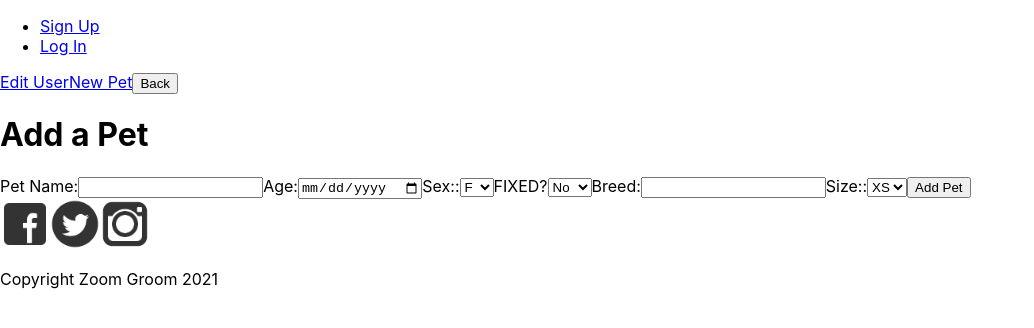
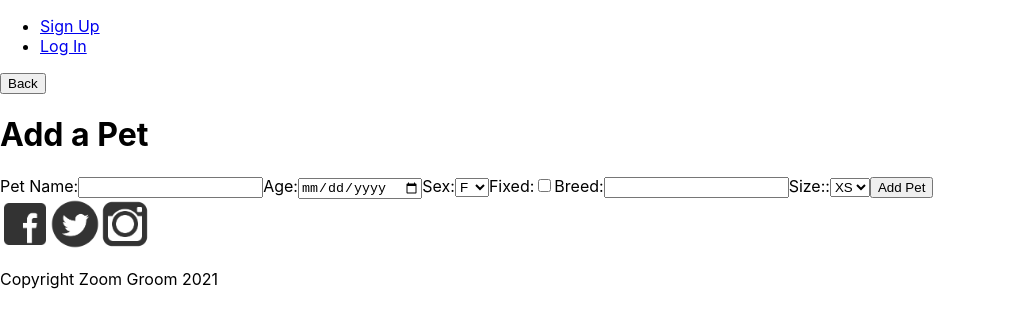
Before and after one commit to rubber-duck-friends/zoom-groom, a React (Create React App) app in the folder zoom-groom-client-2/: page /pet/new in a window 1280 px wide. Shown: the top 328 px of the page, without its empty margins (0-1034 px from the left). Built offline with nearby package versions, Linux system fonts and the light colour scheme.

Commit message:
feat(zoom-groom): add login sticking with refresh

```diff
--- a/zoom-groom-client-2/src/App.js
+++ b/zoom-groom-client-2/src/App.js
@@ -1,3 +1,4 @@
+import jwt_decode from "jwt-decode";
 import { useState } from "react";
 import {
   BrowserRouter as Router,
@@ -21,19 +22,21 @@ import AddPet from "./components/Pets/AddPet";
 import Roster from "./components/Staff/Roster";
 import Navbar from "./Navbar/Navbar";
 import Footer from "./Footer/Footer.jsx"
+import getUser from "./config/getUser";
+
 
 
 
 function App() {
-  const [user, setUser] = useState(null)
+  const jwt = localStorage.getItem("jwt")
+  const initialUserState = (jwt && getUser(jwt_decode(jwt).user_id)) || null
+  const [user, setUser] = useState(initialUserState)
 
   return (
     <div>
 
       <Router>
       <Navbar user={user} setUser={setUser}/>
-      <Link to="/user/edit">Edit User</Link>
-      <Link to="/pet/new">New Pet</Link>
         <Switch>
           <Route exact path="/" component={Home} />
           <Route path="/sign-up" render={()=><SignUp setUser={setUser}/>} />
--- a/zoom-groom-client-2/src/components/Pets/AddPet.jsx
+++ b/zoom-groom-client-2/src/components/Pets/AddPet.jsx
@@ -1,39 +1,39 @@
-import { useState } from "react"
-import { useHistory } from "react-router-dom"
-import BackButton from "../BackButton/BackButton"
-import addPet from "../../config/addPet"
-import TextInput from "../atom/TextInput"
-import DateInput from "../atom/DateInput"
-import Dropdown from "../atom/Dropdown"
+import { useState } from "react";
+import { useHistory } from "react-router-dom";
+import BackButton from "../BackButton/BackButton";
+import addPet from "../../config/addPet";
+import TextInput from "../atom/TextInput";
+import DateInput from "../atom/DateInput";
+import Dropdown from "../atom/Dropdown";
+import CheckboxInput from "../atom/CheckboxInput";
 
-
-const AddPet = ({user}) => {
-  const [petName, setPetName] = useState("")
-  const [petAge, setPetAge] = useState("")
-  const [petSex, setPetSex] = useState("F")
-  const [fixedStatus, setFixedStatus] = useState(false)
-  const [petBreed, setPetBreed] = useState("")
-  const [petSize, setPetSize] = useState("XS")
-  const [errorMessage, setErrorMessage] = useState("")
+const AddPet = ({ user }) => {
+  const [petName, setPetName] = useState("");
+  const [petAge, setPetAge] = useState("");
+  const [petSex, setPetSex] = useState("F");
+  const [fixedStatus, setFixedStatus] = useState(false);
+  const [petBreed, setPetBreed] = useState("");
+  const [petSize, setPetSize] = useState("XS");
+  const [errorMessage, setErrorMessage] = useState("");
 
   const history = useHistory();
 
   // Sends new user details to the backend
   const createDog = async (e) => {
-      e.preventDefault()
+    e.preventDefault();
     // reset error code
-      setErrorMessage("")
+    setErrorMessage("");
     // Send the post request to the API
     try {
-        addPet(petName, petAge, petSex, fixedStatus, petBreed, petSize, user.id)
-        history.push("/")
+      addPet(petName, petAge, petSex, fixedStatus, petBreed, petSize, user.id);
+      history.push("/");
     } catch (error) {
       // Display the error message
-        setErrorMessage(error.message)
+      setErrorMessage(error.message);
     }
-    }
+  };
 
-  return(
+  return (
     <>
       {errorMessage && <p>{errorMessage}</p>}
       <BackButton />
@@ -41,7 +41,6 @@ const AddPet = ({user}) => {
       <h1>Add a Pet</h1>
 
       <form onSubmit={createDog}>
-
         <TextInput
           name="Pet Name:"
           value={petName}
@@ -57,18 +56,19 @@ const AddPet = ({user}) => {
         />
 
         <Dropdown
-          name="Sex:"
+          name="Sex"
           id="pet-sex-dropdown"
           value={petSex}
           setValue={setPetSex}
           options={["M", "F"]}
         />
 
-        <label htmlFor="fixedStatus">FIXED?</label>
-        <select id="fixedStatus" value={fixedStatus} onChange={(e) => setFixedStatus(e.target.value)}>
-          <option value={true}>Yes</option>
-          <option value={false}>No</option>
-        </select>
+        <CheckboxInput
+          name="Fixed:"
+          value={fixedStatus}
+          id="input-fixed-status"
+          updateValue={setFixedStatus}
+        />
 
         <TextInput
           name="Breed:"
@@ -88,7 +88,7 @@ const AddPet = ({user}) => {
         <button type="submit">Add Pet</button>
       </form>
     </>
-  )
-}
+  );
+};
 
-export default AddPet
+export default AddPet;
--- a/zoom-groom-client-2/src/components/Pets/EditPet.jsx
+++ b/zoom-groom-client-2/src/components/Pets/EditPet.jsx
@@ -79,6 +79,7 @@ const EditPet = () => {
             id="input-fixed"
             updateValue={setFixed}
           />
+
           <TextInput
             name="Notes"
             value={notes}
--- a/zoom-groom-client-2/src/config/getUser.jsx
+++ b/zoom-groom-client-2/src/config/getUser.jsx
@@ -1,10 +1,12 @@
 import api from "./api";
 
-const getUser =  async (userID, setUser) => {
-  const { data } = await api.get(`/user/${userID}`)
-  setUser(data[0])
-  console.log(data[0])
-}
-
+const getUser = async (userID, setUser = null) => {
+  const { data } = await api.get(`/user/${userID}`);
+  if (setUser) {
+    setUser(data[0]);
+  } else {
+    return data[0];
+  }
+};
 
 export default getUser;
```
Lines whose indentation alone changed are shown as unchanged.
